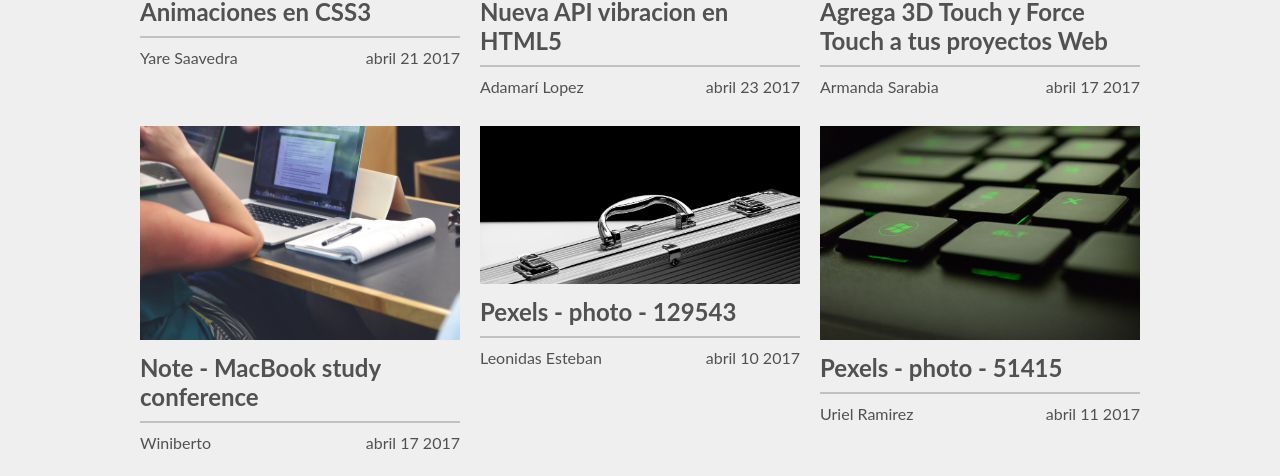
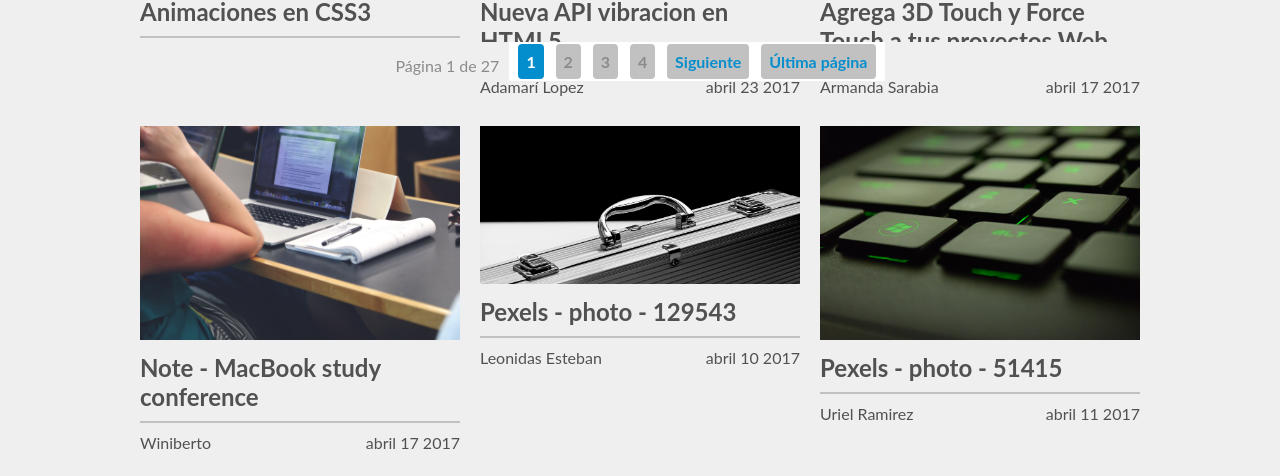
Before and after one commit to Vic-007/hughw.github.io, a plain HTML site: page index.html in a window 1280 px wide. Shown: the part 719-1195 px from the top of the page. Drawn offline with nearby package versions, Linux system fonts and the light colour scheme; a script that the page names is missing.

Commit message:
Se agrega Paginador Sticky y Favicon

```diff
--- a/css/style.css
+++ b/css/style.css
@@ -7,6 +7,7 @@
 body {
 
     font-family: 'Lato', sans-serif;
+
 
 }
 
@@ -190,28 +191,37 @@ a:hover {
             justify-content: center;
 }
 
+.pagination-wrapper p {
+    padding-top: 14px;
+    padding-right: 10px;
+    color: #8b8b8b;
+}
+
 .pagination {
     background: #fff;
-    margin: auto;
-    border: 1px solid #c1c1c1;
-    border-radius: 5px;
+    /*margin: auto;*/
+/*    border: 1px solid #c1c1c1;
+    border-radius: 5px;*/
     font-weight: 700;
     padding: 10px 5px;
-    -webkit-align-items: center;
+ /*   -webkit-align-items: center;
             align-items: center;
-
+    */
 }
 
-.pagination-number, .pagination-next {
+.pagination-number, .pagination-next, .pagination-last {
     padding: 0.5em;
-    text-align: center;
+    /*text-align: center;*/
     color: #8b8b8b;
     margin: 0 .25em;
     border-radius: .25em;
     text-decoration: none;
+    background: #c1c1c1;
+
+
 }
 
-.pagination-prev, .pagination-next{
+.pagination-prev, .pagination-next, .pagination-last{
     color: #058ECD;
 
 }
@@ -220,6 +230,15 @@ a:hover {
     background: #058ECD;
     color: #FFF;
 }
+
+.sticky{
+    position: fixed;
+    width: 100%;
+    bottom: 0;
+}
+
+
+
 
 @media(max-width: 480px) {
     .promoted {
@@ -234,12 +253,14 @@ a:hover {
 @media(max-width: 980px) {
     .padre {
         width: 95%;
-        background: blue;
+        /*background: blue*/;
     }
 
     .hijo {
         width: 45%;
     }
+
+
 }
 @media(max-width: 640px) {
     .padre {
@@ -247,6 +268,12 @@ a:hover {
     }
 
     .hijo {
+        margin: 0 auto;
         width: 80%;
     }
+
+    .sticky{
+    left: 25%;
+
+    }
 }
--- a/index.html
+++ b/index.html
@@ -167,7 +167,7 @@
 			<div class="hijo">
 				<div class="post-tittle">
 					<a href="#">
-						<img src="images/OG-scratch-Cover.jpg">
+						<img src="images/OG-Scratch-Cover.jpg">
 						<h2>OG Scratch Cover</h2>
 					</a>
 					<div class="author">
@@ -181,15 +181,19 @@
 		</div>
 	</section>
 
+	<footer class="sticky">
 		<div class="pagination-wrapper">
+			<p>Página 1 de 27</p>
 			<div class="pagination">
 				<a class="pagination-number is-current" href="">1</a>
 				<a class="pagination-number" href="">2</a>
 				<a class="pagination-number" href="">3</a>
 				<a class="pagination-number" href="">4</a>
-				<a class="pagination-next" href=""><span>SIGUIENTE</span></a>
+				<a class="pagination-next" href=""><span>Siguiente</span></a>
+				<a class="pagination-last" href=""><span>Última página</span></a>
 			</div>
 		</div>
+	</footer>
 
 
 
```
Also changed, not shown: images/platzi_favicon.png (added).
